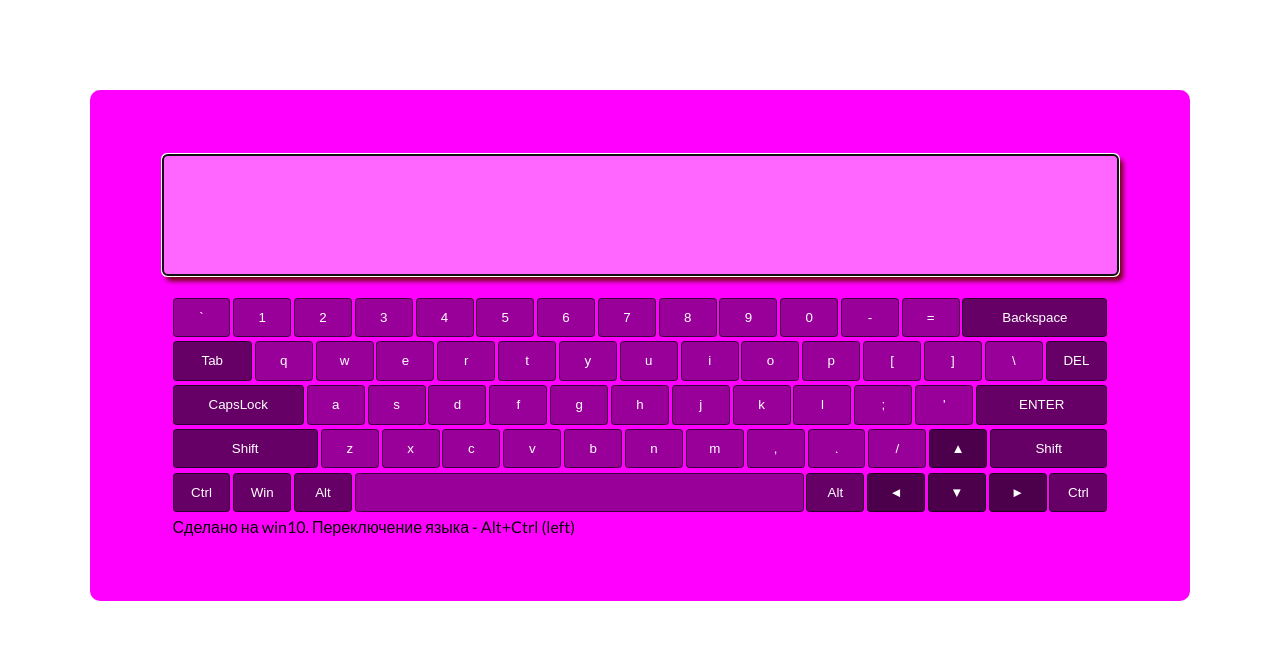
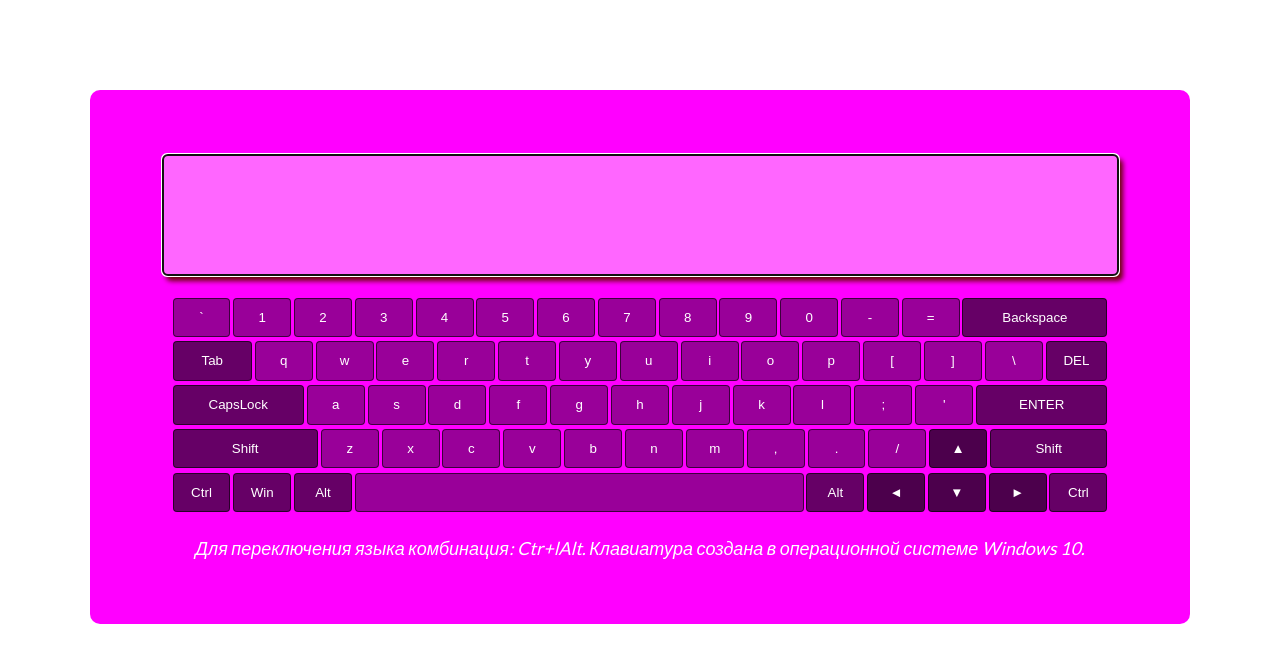
Before and after one commit to olechkaS7/virtual-keyboard, a website: page index.html in a window 1280 px wide. Drawn offline with Linux system fonts and the light colour scheme.

Commit message:
feat: add ctyles for notes

```diff
--- a/src/index.css
+++ b/src/index.css
@@ -52,7 +52,7 @@ body {
 }
 
 .key:hover {
-  background: rgba(0, 0, 0, 0.9);
+  background:rgb(126, 86, 113);
 }
 
 .key:focus {
@@ -115,9 +115,17 @@ body {
 
 .key:active,
 .active {
-  background: rgba(0, 0, 0, 1.0);
-  border-radius: 18px;
+  background:rgb(126, 86, 113);
+  border-radius: 20px;
   border: 1px solid  rgba(0, 0, 0, 1.0);
   font-weight: 700;
   transition: border-radius 0.1s ease 0s, background 0.1s ease 0s, font-weight 0.1s ease 0s;
 }
+
+.notes {
+  margin-top: 20px;
+  font-size: 18px;
+  font-style: italic;
+  color: rgb(255, 255, 255);
+  text-align: center;
+}
--- a/src/index.js
+++ b/src/index.js
@@ -235,8 +235,8 @@ keyboard.className = 'keyboard';
 wrapper.append(keyboard);
 
 const notes = document.createElement('div');
-notes.innerText = 'Сделано на win10. Переключение языка - Alt+Ctrl (left)';
-notes.className = 'keyboard';
+notes.innerText = ' Для переключения языка комбинация: Ctr+lAlt. Клавиатура создана в операционной системе Windows 10.';
+notes.className = 'notes';
 wrapper.append(notes);
 
 const langCase = (currentLang === 'EN') ? 'LCaseEN' : 'LCaseRU';
```
